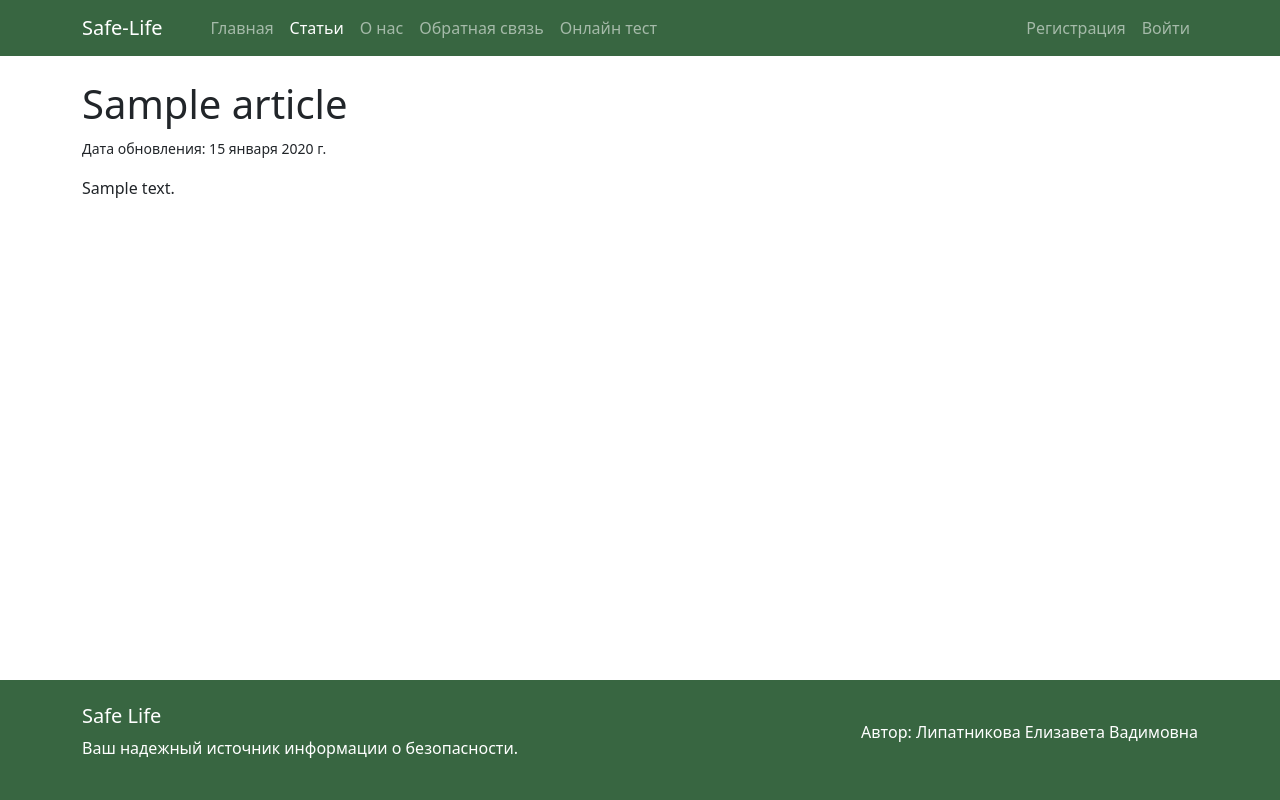
After one commit to LizaLipatnikova/safe-life, a Django app: page /articles/1/ in a window 1280 px wide. The commit adds this page. Run offline with Django 5.2, Linux system fonts and the light colour scheme; tables that the repository leaves empty hold one stand-in row (values such as "Sample post"); some libraries are stand-ins or nearby versions.

Commit message:
Добавлена страница для отдельной статьи

```diff
--- /dev/null
+++ b/articles/templates/article.html
@@ -0,0 +1,12 @@
+{% extends "main.html" %}
+
+{% block title %}{{ article.title }} Safe-Life{% endblock title %}
+
+{% block main %}
+    <h1>{{ article.title }}</h1>
+    <small>Дата обновления: {{ article.update_at }}</small>
+    <div class="mt-3">
+        <!-- Вставляем содержимое статьи. По умолчанию Django экранирует html из базы данных, поэтому используем safe фильтр, чтобы обойти это -->
+        {{ article.content|safe  }}
+    </div>
+{% endblock main %}
--- a/articles/templates/list_articles.html
+++ b/articles/templates/list_articles.html
@@ -31,11 +31,11 @@
                 >
                     <div class="accordion-body">
                         <!-- Начинаем в списке навигации перечислять статьи -->
-                        <ul class="nav list-group">
+                        <ul class="nav list-group list-group-flush">
                             <!-- Из словаря группированных тем получаем статьи определенной темы -->
                             {% for article in grouped_articles|dict_key:topic %}
                                 <li class="nav-item list-group-item list-group-item-action">
-                                    <a class="nav-link accordion-link" href="">
+                                    <a class="nav-link accordion-link" href="{% url "article" article.id %}">
                                         {{ article.title }}
                                     </a>
                                 </li>
--- a/articles/urls.py
+++ b/articles/urls.py
@@ -1,6 +1,7 @@
 from django.urls import path
-from articles.views import TopicsView
+from articles.views import TopicsView, ArticleView
 
 urlpatterns = [
-    path('', TopicsView.as_view(), name="articles")
+    path('', TopicsView.as_view(), name="list_articles"),
+    path('<int:pk>/', ArticleView.as_view(), name="article")
 ]
--- a/articles/views.py
+++ b/articles/views.py
@@ -1,4 +1,4 @@
-from django.views.generic import ListView
+from django.views.generic import ListView, DetailView
 from articles.models import Article, Topic
 from collections import defaultdict
 from main.mixins import MenuMixin
@@ -28,3 +28,10 @@ class TopicsView(MenuMixin, ListView):
 
         context["grouped_articles"] = grouped_articles
         return context
+
+# Страница статьи
+class ArticleView(MenuMixin, DetailView):
+    id_page = "articles"
+    model = Article
+    template_name = "article.html"
+    context_object_name = "article"
--- a/templates/main.html
+++ b/templates/main.html
@@ -24,7 +24,7 @@
                         <a class="nav-link" id="index" href="{% url "index" %}">Главная</a>
                     </li>
                     <li class="nav-item">
-                        <a class="nav-link" id="articles" href="{% url "articles" %}">Статьи</a>
+                        <a class="nav-link" id="articles" href="{% url "list_articles" %}">Статьи</a>
                     </li>
                     <li class="nav-item">
                         <a class="nav-link" id="about" href="{% url "about" %}">О нас</a>
```
